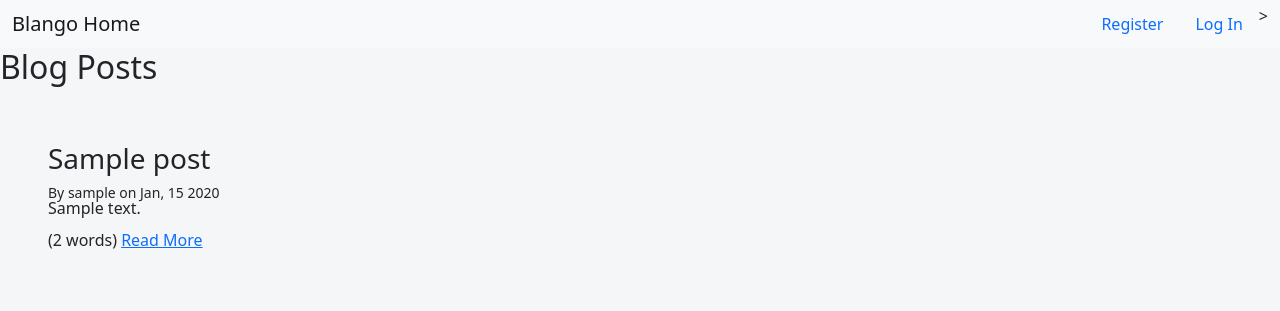
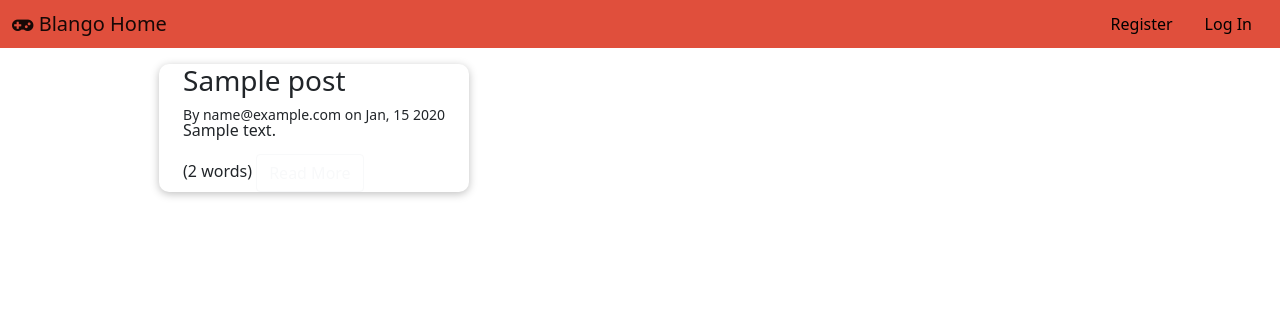
Before and after one commit to RaulMaya/Blango-Project, a Django app: template templates/blog/index.html in a window 1280 px wide. Shown: the top 311 px of the page. Run offline with Django 3.2, Linux system fonts and the light colour scheme; the template is opened without the code that fills it: most values are stand-ins (such as "Sample title", 1, 10 or a date in 2020); parts of the project's set-up code (start-up, migrations or seed data) failed here and were passed over.

Commit message:
Starting with CSS

```diff
--- a/blog/templatetags/blog_extras.py
+++ b/blog/templatetags/blog_extras.py
@@ -25,7 +25,7 @@ def author_details_tag(context):
     if author.first_name and author.last_name:
         name = f"{author.first_name} {author.last_name}"
     else:
-        name = f"{author.username}"
+        name = f"{author.email}"
 
     if author.email:
         prefix = format_html('<a href="mailto:{}">', author.email)
--- a/static/base.css
+++ b/static/base.css
@@ -5,6 +5,13 @@
   line-height: 1;
 }
 
-body {
-  background-color: #f5f6f8;
+.navbar {
+  background-color: #e04f3c;
+  color: black;
 }
+
+.nav-link{
+    text-decoration: none;
+    list-style: none;
+    color: black;
+}
--- a/static/blog/index.css
+++ b/static/blog/index.css
@@ -0,0 +1,7 @@
+.container {
+    box-shadow: 0 2px 8px rgba(0, 0, 0, 0.25);
+    border-radius: 10px;
+    margin-top: 1rem;
+    height: fit-content;
+    width: fit-content;
+  }
--- a/templates/base.html
+++ b/templates/base.html
@@ -17,16 +17,17 @@
   </head>
   <body>
 
-    <nav class="navbar navbar-expand-lg navbar-light bg-light">
+    <nav class="navbar navbar-expand-lg navbar-light">
       <div class="container-fluid">
-          <a class="navbar-brand" href="/"><i class="bi bi-1-square"></i>Blango Home</a>
+          <a class="navbar-brand" href="/"><i class="fa fa-gamepad" aria-hidden="true"></i>
+          </i>Blango Home</a>
           <div class="d-flex">
               {% if request.user.is_active %}
                   <a class="nav-link" href="{% url "profile" %}">Profile</a>
                   <a class="nav-link" href="{% url "logout" %}">Log Out</a>
               {% else %}
                   <a class="nav-link" href="{% url "django_registration_register" %}">Register</a>
-                  <a class="nav-link" href="{% url "login" %}">Log In</a>>
+                  <a class="nav-link" href="{% url "login" %}">Log In</a>
               {% endif %}
           </div>
       </div>
--- a/templates/blog/index.html
+++ b/templates/blog/index.html
@@ -1,19 +1,24 @@
 {% extends "base.html" %}
+{% load static %}
 {% load blog_extras %}
 {% block title %}Blango Web Page{% endblock %}
+
+{% block css_files %}
+    <link rel="stylesheet" href="{% static 'blog/index.css' %}">
+{% endblock %}
+
 {% block content %}
-    <h2>Blog Posts</h2>
 
     {% row "align-items-md-stretch" %}
     {% for post in posts %}
         {% col "col-md-6" %}
-            {% div "h-100 p-5 text-bg-dark rounded-3" %}
+            {% div "container" %}
                 <h3>{{ post.title }}</h3>
                 {% include "blog/post-byline.html" %}
                 <p>{{ post.summary }}</p>
                 <p>
                     ({{ post.content|wordcount }} words)
-                    <a href="{% url "blog-post-detail" post.slug %}">Read More</a>
+                    <a href="{% url "blog-post-detail" post.slug %}"><button class="btn btn-outline-light" type="button">Read More</button></a>
                 </p>
             {% enddiv %}
         {% endcol %}
```
